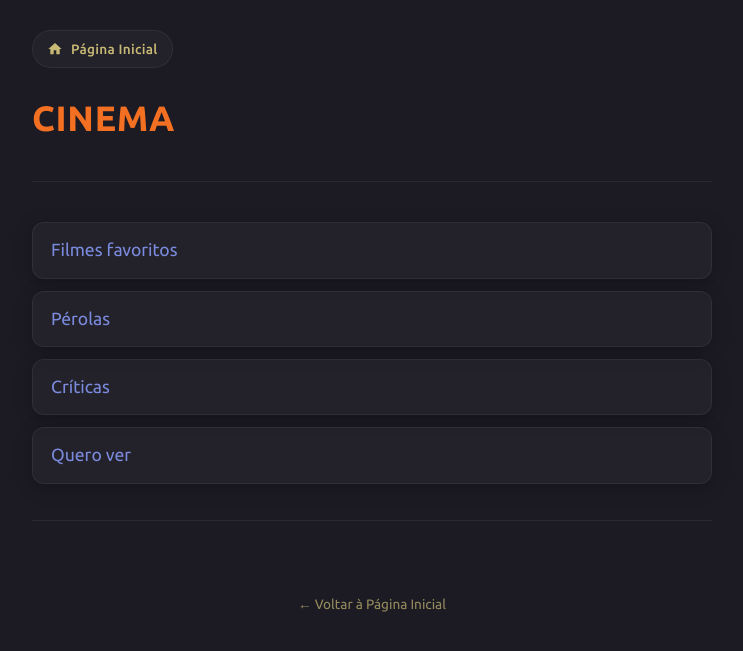
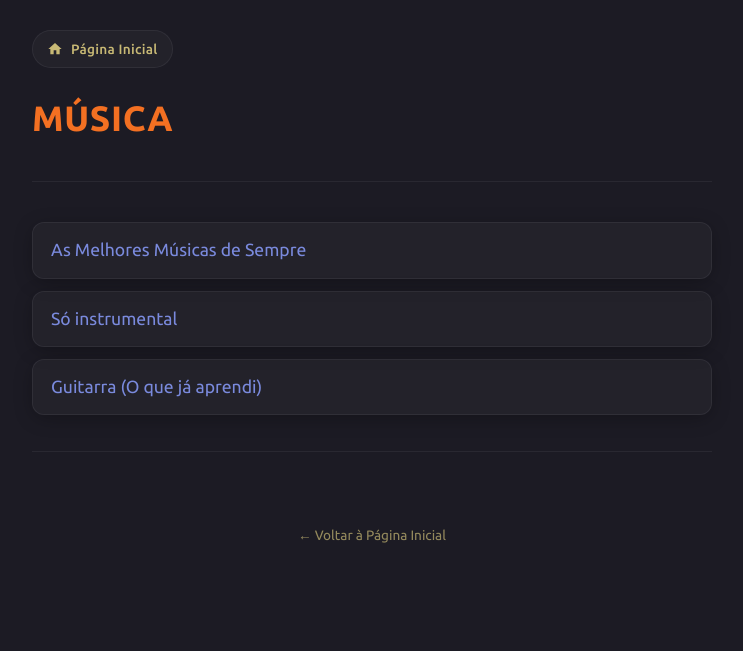
Before and after one commit to joaquim-capitao/joaquim-capitao.github.io, a Jekyll site: the page musica/index.html, which Jekyll copies as it is, in a window 1280 px wide. Shown: the top 651 px of the page, without its empty margins (268-1011 px from the left). Built offline with Jekyll 4.4.1, drawn with Linux system fonts in a browser that asks for light colours.

Commit message:
Change title and header from 'Cinema' to 'Música'

```diff
--- a/musica/index.html
+++ b/musica/index.html
@@ -3,7 +3,7 @@
 <head>
   <meta charset="UTF-8">
   <meta name="viewport" content="width=device-width, initial-scale=1.0">
-  <title>Cinema</title>
+  <title>Música</title>
 
   <!-- Fonte Ubuntu do Google Fonts -->
   <link rel="preconnect" href="https://fonts.googleapis.com">
@@ -231,15 +231,14 @@
     </nav>
 
     <header>
-      <h1 id="cinema">Cinema</h1>
+      <h1 id="musica">Música</h1>
     </header>
 
     <ul class="chronicles-list" id="chronicles-list">
 
-     <li><a href="https://joaquim-capitao.github.io/cinema/filmes-favoritos"><span class="title">Filmes favoritos</span></a></li>
-     <li><a href="https://joaquim-capitao.github.io/cinema/perolas"><span class="title">Pérolas</span></a></li>
-     <li><a href="https://joaquim-capitao.github.io/cinema/criticas"><span class="title">Críticas</span></a></li>
-     <li><a href="https://joaquim-capitao.github.io/cinema/quero-ver"><span class="title">Quero ver</span></a></li>
+     <li><a href="https://joaquim-capitao.github.io/cinema/as-melhores-musicas-de-sempre"><span class="title">As Melhores Músicas de Sempre</span></a></li>
+     <li><a href="https://joaquim-capitao.github.io/cinema/so-instrumental"><span class="title">Só instrumental</span></a></li>
+     <li><a href="https://joaquim-capitao.github.io/cinema/guitarra"><span class="title">Guitarra (O que já aprendi)</span></a></li>
 
 
     </ul>
```
